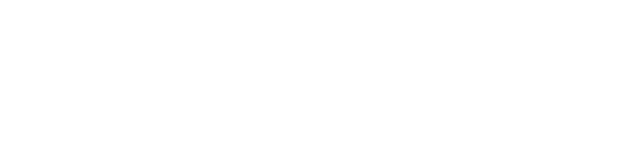
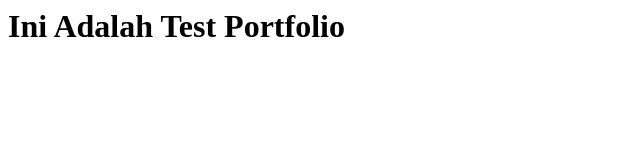
Before and after one commit to Apryadi/Portfolio-Web, a plain HTML site: page portfolio.html in a window 1280 px wide. Shown: the whole page, without its empty margins (0-640 px from the left). Drawn offline with Linux system fonts and the light colour scheme.

Commit message:
Update portfolio.html

```diff
--- a/portfolio.html
+++ b/portfolio.html
@@ -5,6 +5,6 @@
     <title>Document</title>
 </head>
 <body>
-
+    <h1>Ini Adalah Test Portfolio</h1>
 </body>
 </html>
```
